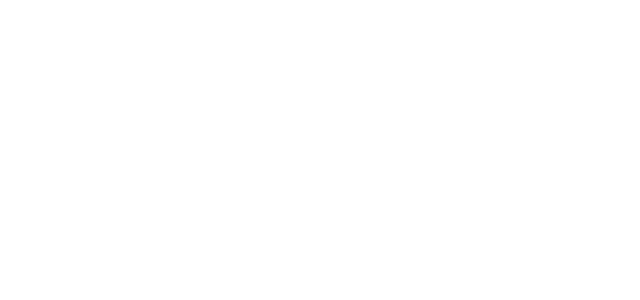
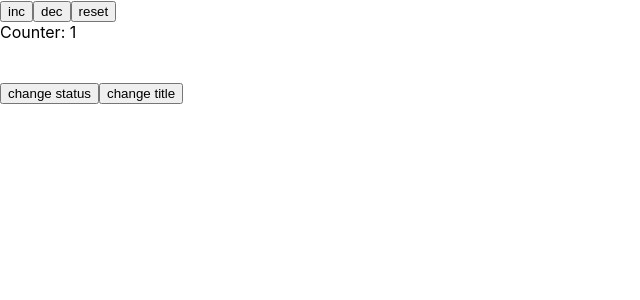
Before and after one commit to oldiachenko/react_project2, a React (Create React App) app: page / in a window 1280 px wide. Shown: the top 300 px of the page, without its empty margins (0-640 px from the left). Built offline with nearby package versions, Linux system fonts and the light colour scheme; no server answers.

Commit message:
Lesson 8 (redux)

```diff
--- a/package.json
+++ b/package.json
@@ -8,7 +8,9 @@
     "@testing-library/user-event": "^12.5.0",
     "react": "^17.0.1",
     "react-dom": "^17.0.1",
+    "react-redux": "^7.2.2",
     "react-scripts": "4.0.1",
+    "redux": "^4.0.5",
     "web-vitals": "^0.2.4"
   },
   "scripts": {
--- a/src/App.js
+++ b/src/App.js
@@ -1,10 +1,17 @@
 import React, {Component} from 'react';
+import Counter from "./components/Counter";
+import Todo from "./components/Todo";
+
 
 class App extends Component {
+
   render() {
+
     return (
       <div>
-
+        <Counter/>
+        <br/>
+        <Todo/>
       </div>
     );
   }
--- /dev/null
+++ b/src/components/Counter.js
@@ -0,0 +1,18 @@
+import React from 'react';
+import {useSelector, useDispatch} from 'react-redux'
+
+function Counter() {
+  const counter = useSelector(({counter}) => counter)
+  const dispatch = useDispatch();
+  return (
+    <div>
+      <button onClick={() => dispatch({type: 'INC_COUNTER'})}>inc</button>
+      <button onClick={() => dispatch({type: 'DEC_COUNTER'})}>dec</button>
+      <button onClick={() => dispatch({type: 'RESET'})}>reset</button>
+      <br/>
+      Counter: {counter}
+    </div>
+  );
+}
+
+export default Counter;
--- /dev/null
+++ b/src/components/Todo.js
@@ -0,0 +1,38 @@
+import React from 'react';
+import {useSelector, useDispatch} from 'react-redux'
+import {useEffect} from "react";
+
+function Todo() {
+  const counter = useSelector(({counter}) => counter)
+  const dispatch = useDispatch();
+
+  const {userId, title, completed} = useSelector(({userId, title, completed}) => ({userId, title, completed}))
+
+  useEffect(() => {
+    fetch(`https://jsonplaceholder.typicode.com/todos/${counter}`)
+      .then(response => response.json())
+      .then(json => dispatch({type: 'SET_TODO', payload: json}))
+  }, [counter, dispatch])
+
+  const onStatusChange = () => {
+    dispatch({type: 'CHANGE_TODO_STATUS'})
+  }
+  const onTitleChange = () => {
+    dispatch({type: 'CHANGE_TODO_TITLE', payload: Math.random()})
+  }
+  return (
+    <div>
+      {
+        !!userId &&
+        <>
+          {userId} - {title} - {completed.toString()}
+        </>
+      }
+      <br/>
+      <button onClick={onStatusChange}>change status</button>
+      <button onClick={onTitleChange}>change title</button>
+    </div>
+  );
+}
+
+export default Todo;
--- a/src/index.js
+++ b/src/index.js
@@ -3,10 +3,72 @@ import ReactDOM from 'react-dom';
 import './index.css';
 import App from './App';
 import reportWebVitals from './reportWebVitals';
+import {createStore} from "redux";
+import {Provider} from "react-redux";
+
+const initialState = {
+  counter: 1,
+  completed: false,
+  id: null,
+  title: "",
+  userId: null
+}
+
+const reducer = (state = initialState, action) => {
+  switch (action.type) {
+    case 'INC_COUNTER' : {
+      return {
+        ...state,
+        counter: state.counter + 1
+      }
+    }
+    case 'DEC_COUNTER' : {
+      return {
+        ...state,
+        counter: state.counter - 1
+      }
+    }
+    case 'RESET' : {
+      return {
+        ...state,
+        counter: initialState.counter
+      }
+    }
+    case 'SET_TODO': {
+      return {
+        ...state,
+        completed: action.payload.completed,
+        id: action.payload.id,
+        title: action.payload.title,
+        userId: action.payload.userId
+      }
+    }
+    case 'CHANGE_TODO_STATUS': {
+      return {
+        ...state,
+        completed: !state.completed
+      }
+    }
+    case 'CHANGE_TODO_TITLE': {
+      return {
+        ...state,
+        title: action.payload
+      }
+    }
+    default: {
+      return state
+    }
+  }
+
+}
+const store = createStore(reducer)
 
 ReactDOM.render(
   <React.StrictMode>
-    <App />
+    <Provider store={store}>
+      <App/>
+    </Provider>
+
   </React.StrictMode>,
   document.getElementById('root')
 );
```
Also changed, not shown: 1 other file (tests, documents, lock files or other folders).
